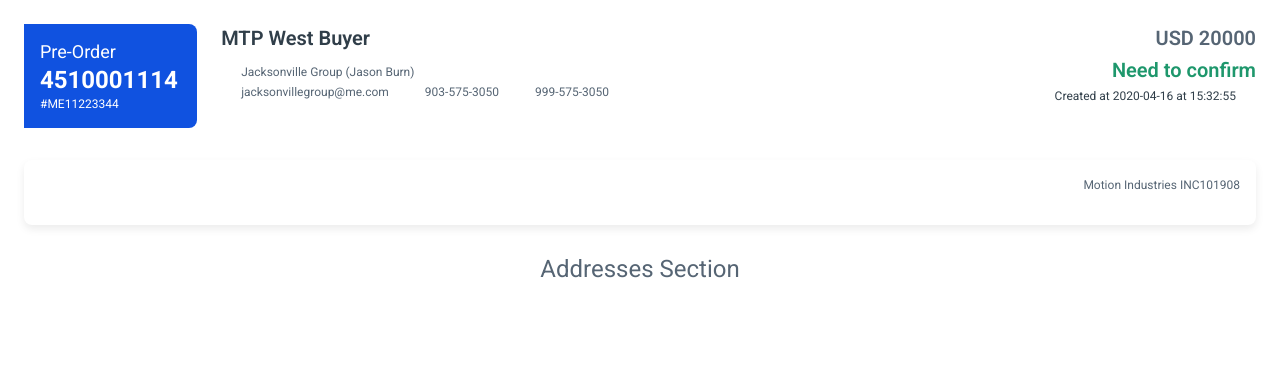
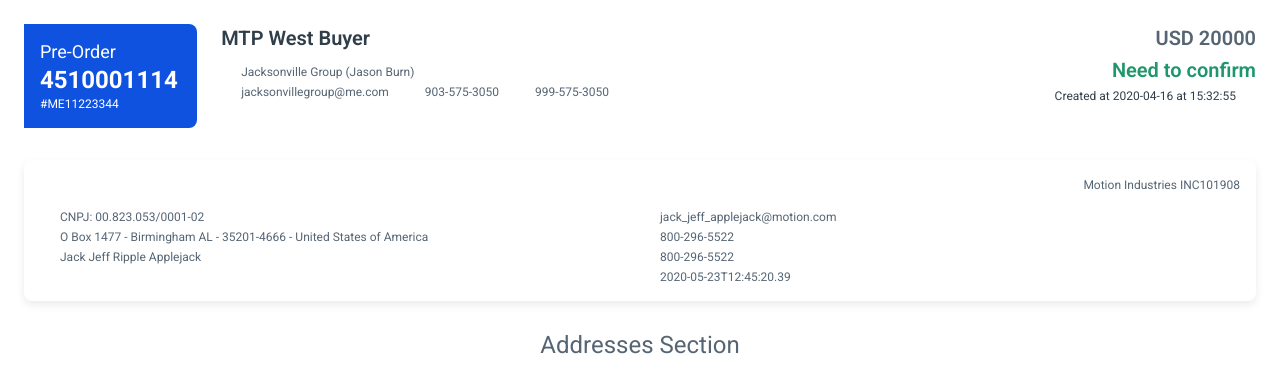
Before and after one commit to gustavonikov/me-front-challenge, a Vue app: page / in a window 1280 px wide. Shown: the top 392 px of the page. Built offline with nearby package versions, Linux system fonts and the light colour scheme.

Commit message:
fix: rename company details props

```diff
--- a/src/components/CardBillingAddress.vue
+++ b/src/components/CardBillingAddress.vue
@@ -11,8 +11,8 @@
     </div>
 
     <vCompanyDetails
-      :billing-data="company.billingData"
-      :communication-data="company.communicationData"
+      :billing-info="company.billingInfo"
+      :communication-info="company.communicationInfo"
       :layout="layout"
     />
   </div>
```
